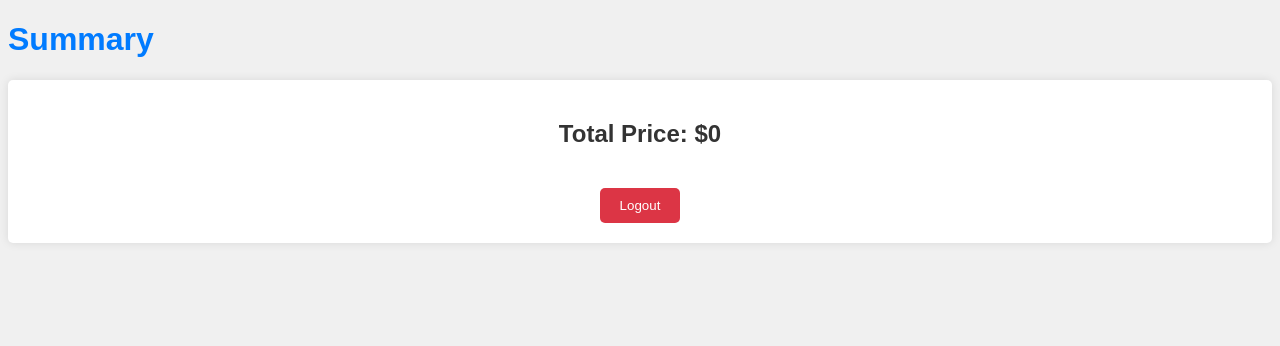
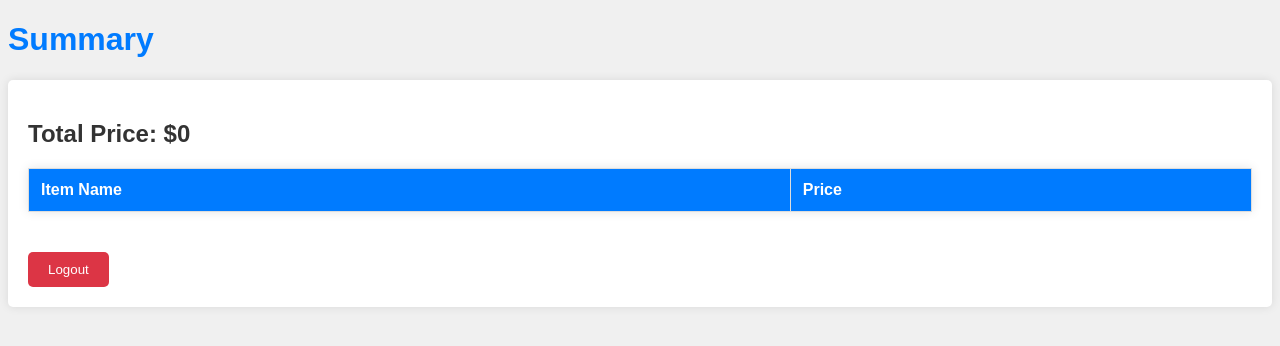
Before and after one commit to sahanasanu/Brit-item-management, a FastAPI app: template app/templates/summary.html in a window 1280 px wide. Shown: the top 346 px of the page. Run offline with FastAPI, Linux system fonts and the light colour scheme; the template is opened without the code that fills it, so the values that code supplies are empty; parts of the project's set-up code (start-up, migrations or seed data) failed here and were passed over.

Commit message:
saving 1st version

```diff
--- a/app/static/styles.css
+++ b/app/static/styles.css
@@ -96,3 +96,18 @@ tr:nth-child(even) {
 .summary-button:hover {
     background-color: #0056b3;
 }
+
+.logout-button {
+    background-color: #dc3545;
+    color: white;
+    padding: 10px 20px;
+    border: none;
+    cursor: pointer;
+    border-radius: 5px;
+    margin-top: 20px;
+    display: inline-block;
+}
+
+.logout-button:hover {
+    background-color: #c82333;
+}
--- a/app/templates/add_items.html
+++ b/app/templates/add_items.html
@@ -71,7 +71,7 @@
 
             const token = localStorage.getItem('token');  // Retrieve the stored token
 
-            const response = await fetch('/items/add_items', {  // Use the /items/add_items endpoint
+            const response = await fetch('/items/add_items', {
                 method: 'POST',
                 headers: {
                     'Authorization': `Bearer ${token}`,  // Include the token in the Authorization header
--- a/app/templates/summary.html
+++ b/app/templates/summary.html
@@ -21,7 +21,6 @@
             padding: 20px;
             border-radius: 5px;
             box-shadow: 0 0 10px rgba(0, 0, 0, 0.1);
-            text-align: center;
         }
 
         .logout-button {
@@ -38,6 +37,32 @@
         .logout-button:hover {
             background-color: #c82333;
         }
+
+        table {
+            width: 100%;
+            border-collapse: collapse;
+            margin-top: 20px;
+            background-color: #fff;
+            box-shadow: 0 0 10px rgba(0, 0, 0, 0.1);
+        }
+
+        table, th, td {
+            border: 1px solid #ddd;
+        }
+
+        th, td {
+            padding: 12px;
+            text-align: left;
+        }
+
+        th {
+            background-color: #007bff;
+            color: white;
+        }
+
+        tr:nth-child(even) {
+            background-color: #f2f2f2;
+        }
     </style>
 </head>
 <body>
@@ -45,11 +70,22 @@
 
     <div class="summary">
         <h2>Total Price: $<span id="total-price">0</span></h2>
+        <table>
+            <thead>
+                <tr>
+                    <th>Item Name</th>
+                    <th>Price</th>
+                </tr>
+            </thead>
+            <tbody id="item-list">
+                <!-- Items will be loaded here -->
+            </tbody>
+        </table>
         <button class="logout-button" id="logout-button">Logout</button>
     </div>
 
     <script>
-        // Fetch the total price from the backend
+        // Fetch the summary data from the backend
         document.addEventListener('DOMContentLoaded', async function() {
             const token = localStorage.getItem('token');  // Retrieve the stored token
 
@@ -64,6 +100,13 @@
             if (response.ok) {
                 const data = await response.json();
                 document.getElementById('total-price').textContent = data.total_price;  // Display the total price
+
+                const itemList = document.getElementById('item-list');
+                data.items.forEach(item => {
+                    const row = document.createElement('tr');
+                    row.innerHTML = `<td>${item.name}</td><td>$${item.price}</td>`;
+                    itemList.appendChild(row);
+                });
             } else {
                 alert('Error fetching summary. Please try again.');
             }
--- a/requirements.txt
+++ b/requirements.txt
@@ -8,3 +8,4 @@ jose
 python-dotenv
 Jinja2
 bcrypt==4.2.0
+pydantic[email]
```
Also changed, not shown: app/routes/item_routes.py (+6 -3 lines), app/services/auth_service.py (+3 -4 lines).
